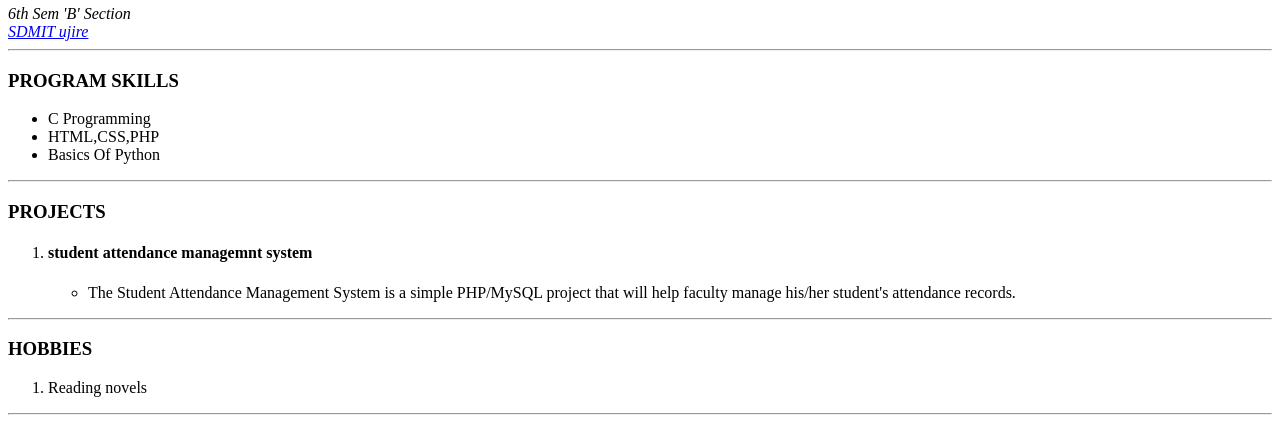
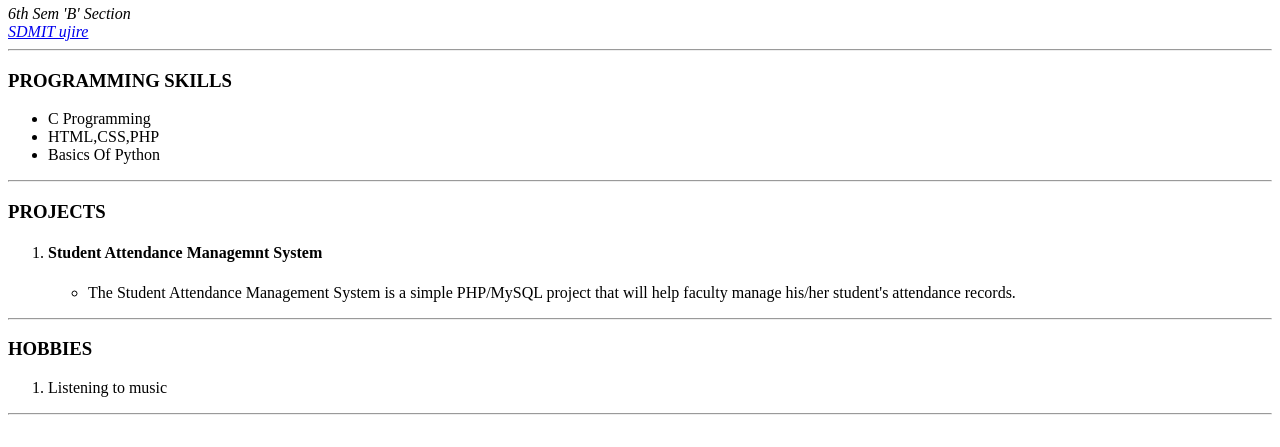
Before and after one commit to thrusha998/Resume, a plain HTML site: page index.html in a window 1280 px wide. Shown: the part 187-634 px from the top of the page. Drawn offline with Linux system fonts and the light colour scheme.

Commit message:
Update index.html

```diff
--- a/index.html
+++ b/index.html
@@ -9,7 +9,7 @@
   <i>6th Sem 'B' Section</i><br />
   <i><a href="https://collegedunia.com/college/24407-sdm-institute-of-technology-sdmit-ujire-mangalore">SDMIT ujire</a></i>
  <hr />
- <h3>PROGRAM SKILLS</h3>
+ <h3>PROGRAMMING SKILLS</h3>
  <ul>
    <li>
      C Programming
@@ -26,7 +26,7 @@
  <h3>PROJECTS</h3>
  <ol>
  <li>
-   <h4>student attendance managemnt system</h4>
+   <h4>Student Attendance Managemnt System</h4>
    <ul>
    <li>
      The Student Attendance Management System is a simple PHP/MySQL project that will help faculty manage his/her student's attendance records.
@@ -38,7 +38,7 @@
 <h3> HOBBIES</h3>
 <ol>
   <li>
-    Reading novels
+    Listening to music
   </li>
 </ol>
 <hr />
```
